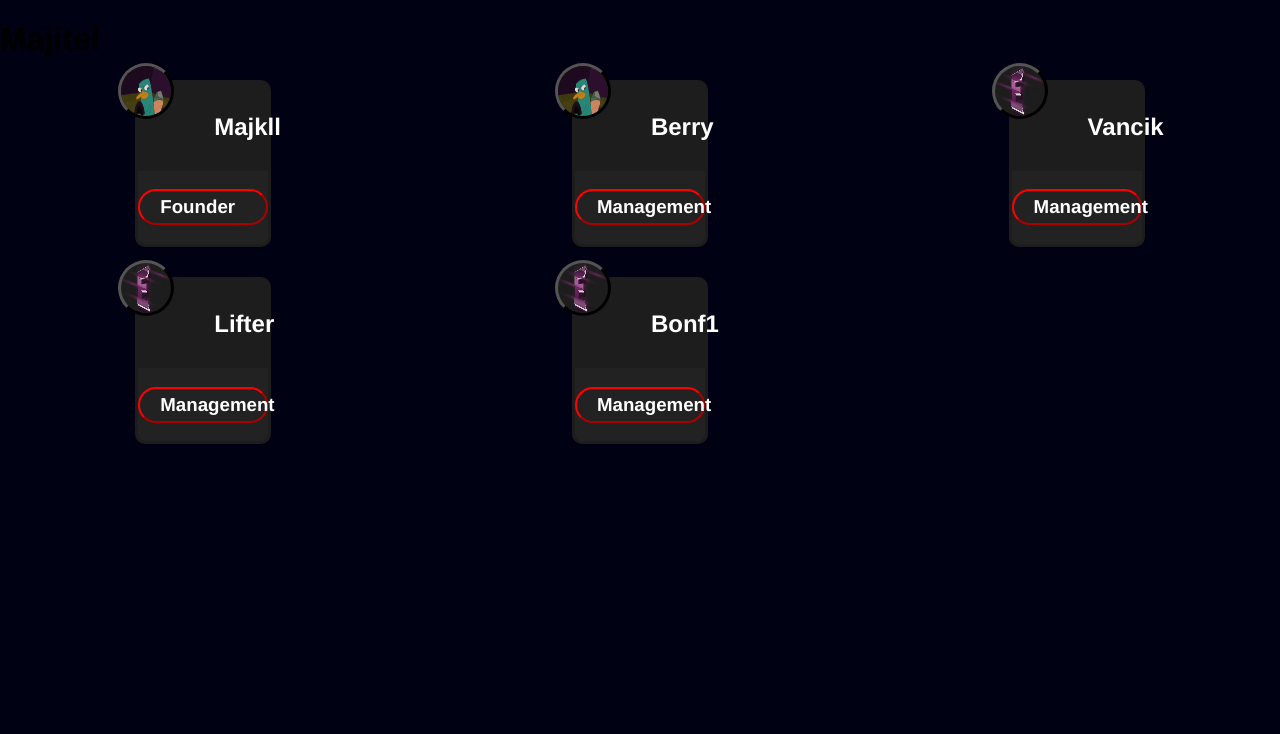
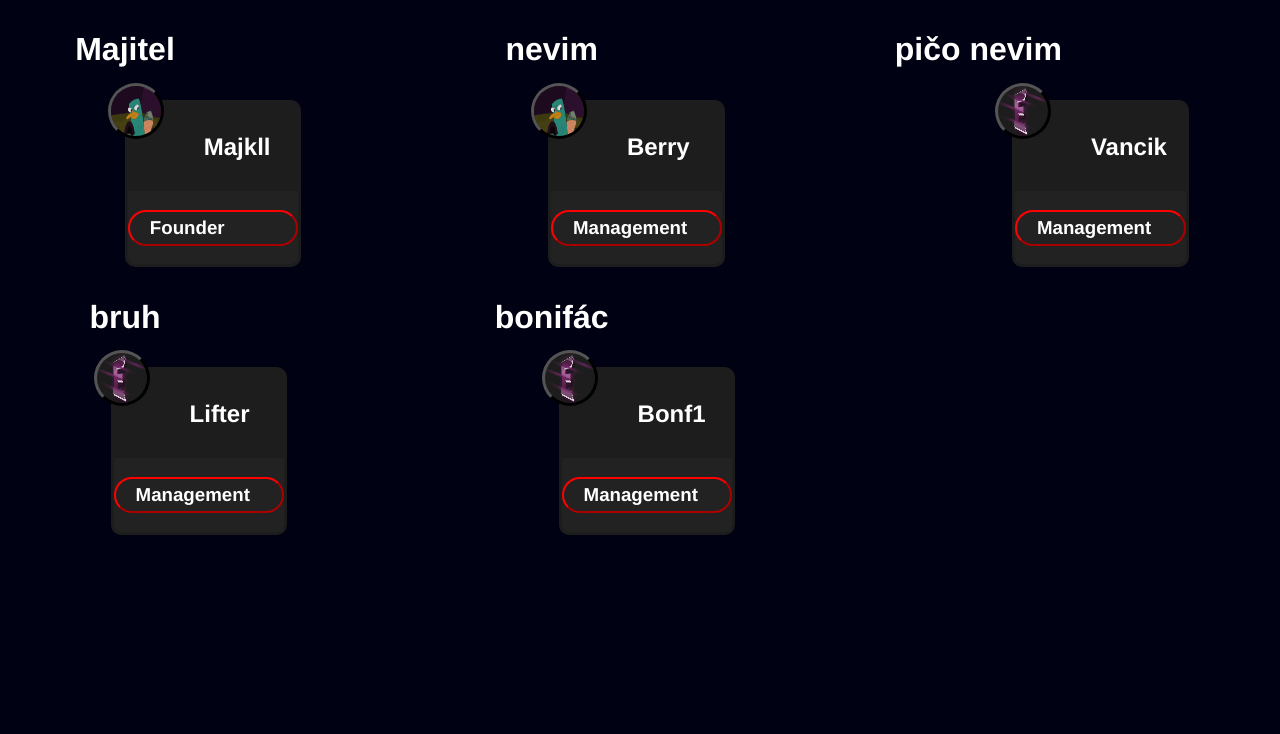
Before and after one commit to mefedroniny/eternitystr-nka, a PHP site: page /nastym.html in a window 1280 px wide. Shown: the part 199-933 px from the top of the page. Run offline with PHP 8.4, Linux system fonts and the light colour scheme.

Commit message:
úprava nadpisů a odsazení gridu

```diff
--- a/nastym.html
+++ b/nastym.html
@@ -20,15 +20,19 @@
         </div>
     </nav>
     <main>
+        <div class="tým">
+            <div class="kontejner-nadpisu-pro-kartu-kurva">
                 <h1>Majitel</h1>
-            <div class="tým">
-                <div class="karta" >
+                <div class="karta">
                     <div style="display: flex; gap: 10px;background-color: #1d1d1d;padding: 10px;">
                         <img src="/style/pic/berry.gif">
                         <h2>Majkll</h2>
                     </div>
                     <h3>Founder</h3>
                 </div>
+            </div>
+            <div class="kontejner-nadpisu-pro-kartu-kurva">
+                <h1>nevim</h1>
                 <div class="karta" >
                     <div style="display: flex; gap: 10px;background-color: #1d1d1d;padding: 10px;">
                         <img src="/style/pic/berry.gif">
@@ -36,6 +40,9 @@
                     </div>
                     <h3>Management</h3>
                 </div>
+            </div>
+            <div class="kontejner-nadpisu-pro-kartu-kurva">
+                <h1>pičo nevim</h1>
                 <div class="karta" >
                     <div style="display: flex; gap: 10px;background-color: #1d1d1d;padding: 10px;">
                         <img src="/style/pic/2.png">
@@ -43,6 +50,9 @@
                     </div>
                     <h3>Management</h3>
                 </div>
+            </div>
+            <div class="kontejner-nadpisu-pro-kartu-kurva">
+                <h1>bruh</h1>
                 <div class="karta" >
                     <div style="display: flex; gap: 10px;background-color: #1d1d1d;padding: 10px;">
                         <img src="/style/pic/2.png">
@@ -50,12 +60,16 @@
                     </div>
                     <h3>Management</h3>
                 </div>
+            </div>
+            <div class="kontejner-nadpisu-pro-kartu-kurva">
+                <h1>bonifác</h1>
                 <div class="karta" >
                     <div style="display: flex; gap: 10px;background-color: #1d1d1d;padding: 10px;">
                         <img src="/style/pic/2.png">
                         <h2>Bonf1</h2>
                     </div>
                     <h3>Management</h3>
+                </div>
             </div>
         </div>
     </main>
--- a/style/style.css
+++ b/style/style.css
@@ -9,7 +9,9 @@ body{
     backdrop-filter: blur(5px);
     height: 1500px;
 }
-
+main{
+    padding-top: 100px;
+}
 #logoMod{
     height: 80px;
     transition: left ease-in-out .25s;
@@ -100,17 +102,28 @@ nav{
     display: grid;
     color: white;
     justify-items: center;
-    gap: 30px;
+    row-gap: 100px;
     grid-template-columns: 1fr 1fr 1fr;
 }
 .karta{
-    width: 32%;
+    position: relative;
+    left: -50px;
+    width: 40%;
     background-color: #222222;
     border-radius: 10px;
     border-style: solid;
     border-color: #1d1d1d;
 }
 
+.kontejner-nadpisu-pro-kartu-kurva{
+    width: 100%;
+    display: flex;
+    justify-content: center;
+}
+.kontejner-nadpisu-pro-kartu-kurva h1{
+    position: relative;
+    top: -90px;
+}
 .karta h3{
     border-radius: 25px;
     border-color: rgb(255, 0, 0);
```
Lines whose indentation alone changed are shown as unchanged.
